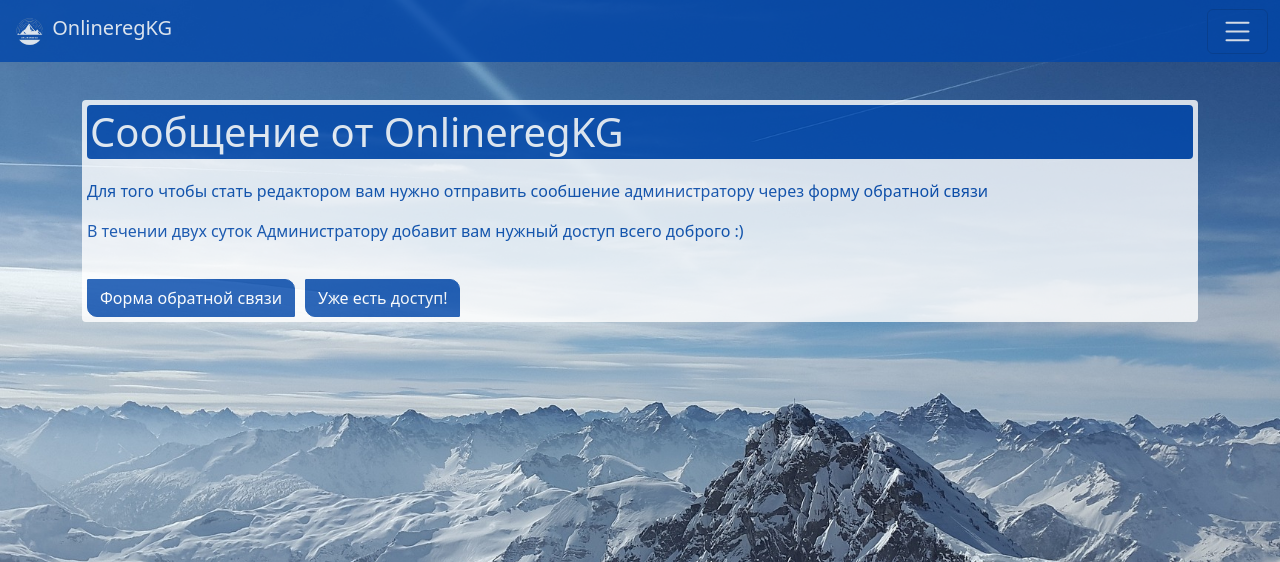
After one commit to tidi18/OnlineregKG, a Django app: page /message/become/an/editor/ in a window 1280 px wide. The commit adds this page. Shown: the top 562 px of the page. Run offline with Django 4.2, Linux system fonts and the light colour scheme; a user stored in the database is signed in; data comes from the database, SQL or seed files in the repository; both versions use the stored data as it was after the commit.

Commit message:
добавил сообщение для тех кто хочет стать редактором

```diff
--- a/web/contact/urls.py
+++ b/web/contact/urls.py
@@ -6,4 +6,5 @@ urlpatterns = [
     path('', views.contacts,  name='contact'),
 
 
+
 ]
--- a/web/contact/views.py
+++ b/web/contact/views.py
@@ -1,6 +1,7 @@
 from django.contrib.auth.decorators import login_required
 from django.shortcuts import render
 from .forms import ContactsForm
+from users.views import check_blocked
 
 @login_required
 def contacts(request):
@@ -12,3 +13,8 @@ def contacts(request):
     else:
         form = ContactsForm()
     return render(request, 'contact/contacts.html', {'form': form})
+
+@check_blocked
+@login_required
+def become_an_editor(request):
+    return render(request, 'contact/message_become_an_editor')
--- a/web/main/static/main/css/style.css
+++ b/web/main/static/main/css/style.css
@@ -346,3 +346,24 @@
 .errorlist {
   color: red;
 }
+
+#message-become-an-editor {
+	background-color: white;
+	color: #0047AB;
+	opacity: 0.8;
+	border-radius: 4px 4px;
+	padding: 5px;
+}
+
+#message-become-an-editor h1 {
+	background-color: #0047AB;
+	color: white;
+	border-radius: 4px 4px;
+	padding: 3px;
+	margin-bottom: 20px;
+}
+
+
+#message-become-an-editor a {
+	margin-top: 20px;
+}
--- /dev/null
+++ b/web/main/templates/main/message_become_an_editor.html
@@ -0,0 +1,20 @@
+{% extends 'main/layout.html' %}
+{% block title %}Сообщение{% endblock %}
+{% block body %}
+    <div id="message-become-an-editor">
+      <div>
+        <h1>
+          Сообщение от OnlineregKG
+        </h1>
+      </div>
+      <div>
+        <p>Для того чтобы стать редактором вам нужно отправить сообшение администратору через форму обратной связи</p>
+        <p>В течении двух суток Администратору добавит вам нужный доступ всего доброго :)</p>
+      </div>
+      <div class="d-flex justify-content-start" id="entrance-button">
+        <a class="btn btn-primary ml-2" id="form-button" href="{% url 'contact' %}">Форма обратной связи</a>
+        <a class="btn btn-primary ml-2" id="form-button" href="{% url 'editor' %}">Уже есть доступ!</a>
+      </div>
+
+    </div>
+{% endblock %}
--- a/web/main/urls.py
+++ b/web/main/urls.py
@@ -13,5 +13,6 @@ urlpatterns = [
     path('editor/update/news/<slug:slug>/', views.editor_update_news, name='editor_update_news'),
     path('editor/delete/news/<int:pk>/', views.editor_delete_news, name='editor_delete_news'),
     path('about', views.about, name='about'),
+    path('message/become/an/editor/', views.become_an_editor, name='become_an_editor')
 
 ]
--- a/web/main/views.py
+++ b/web/main/views.py
@@ -1,4 +1,4 @@
-from django.contrib.auth.decorators import user_passes_test
+from django.contrib.auth.decorators import user_passes_test, login_required
 from django.contrib.auth.models import Group
 from django.shortcuts import render, redirect
 from django.views.generic import DetailView
@@ -12,6 +12,12 @@ from users.models import Profile
 from users.views import check_blocked, BlockedUserMixin
 from users.forms import PhotoForm
 import re
+
+
+@check_blocked
+@login_required
+def become_an_editor(request):
+    return render(request, 'main/message_become_an_editor.html')
 
 
 def index(request):
@@ -98,8 +104,6 @@ class CompetitionDetailView(BlockedUserMixin, FormMixin, DetailView):
             return redirect('login')
 
 
-
-
 def in_editor_group(user):
     return user.groups.filter(name='editors').exists()
 
@@ -111,7 +115,7 @@ def editors_page(request):
     is_editor = editor_group in user.groups.all()
 
     if not is_editor:
-        return redirect('contact')
+        return redirect('become_an_editor')
 
     competitions = Competition.objects.filter(author=user)
     news = News.objects.filter(author=user)
@@ -130,7 +134,7 @@ def editor_update_competitions(request, slug):
     get_competitions = Competition.objects.get(slug=slug)
 
     if get_competitions.author != request.user:
-        return redirect('contact')
+        return redirect('become_an_editor')
 
     if request.method == 'POST':
         form = CompetitionsForm(request.POST, instance=get_competitions)
@@ -164,7 +168,7 @@ def editor_update_news(request, slug):
     get_news = News.objects.get(slug=slug)
 
     if get_news.author != request.user:
-        return redirect('contact')
+        return redirect('become_an_editor')
 
     if request.method == 'POST':
         form = NewsForm(request.POST, instance=get_news)
```
Also changed, not shown: web/db.sqlite3.
